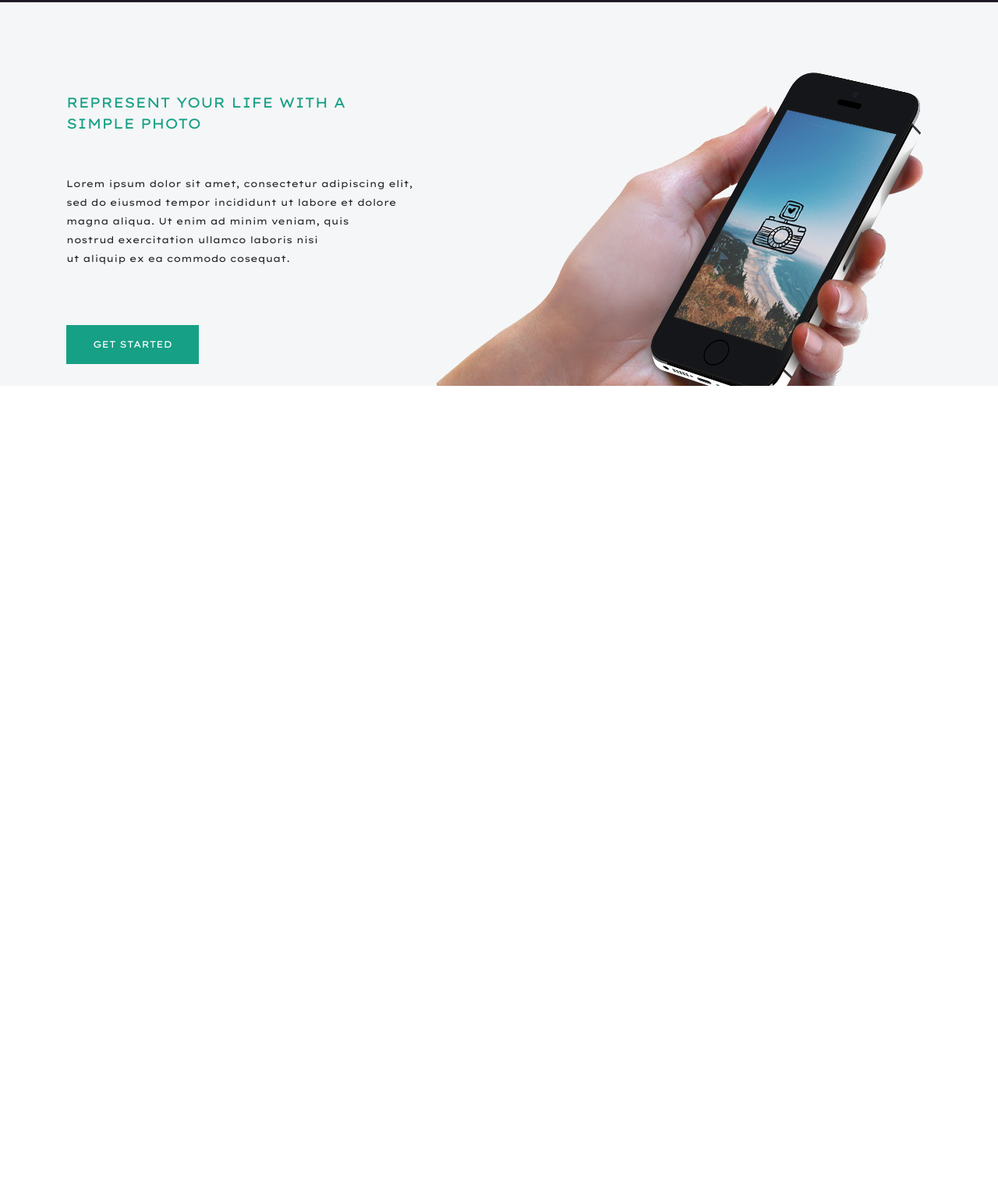
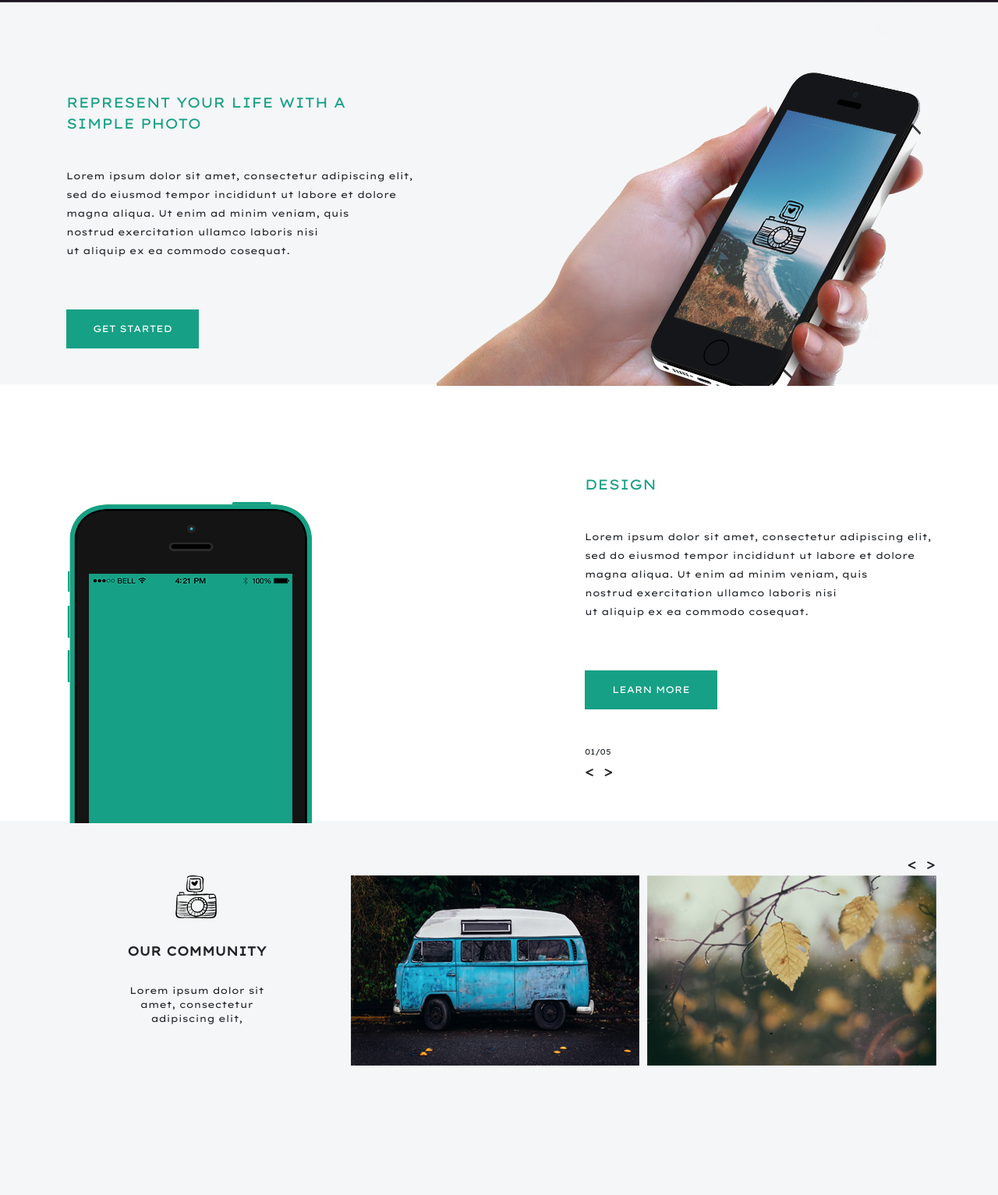
Before and after one commit to przemo88/phototime, a website: page index.html in a window 1280 px wide. Shown: the part 797-2330 px from the top of the page at 78% size. Before the commit the page ends 1292 px from the top, so only its background shows below. Drawn offline with nearby package versions, Linux system fonts and the light colour scheme.

Commit message:
design & community

```diff
--- a/index.html
+++ b/index.html
@@ -15,6 +15,7 @@
     crossorigin="anonymous"></script>
 
 <body>
+    <section>
         <div class="jumbotron jumbotron-fluid">
             <nav class="navbar navbar-expand-lg navbar-light bg-light">
 
@@ -63,6 +64,7 @@
                 </div>
             </div>
         </div>
+    </section>
 
     <section class="row_phone">
         <div class="container">
@@ -71,7 +73,7 @@
                     <span class="phone_title">REPRESENT YOUR LIFE WITH A </br>SIMPLE
                         PHOTO</span></br>
 
-                    <div class="phone_desc_margin">
+                    <div class="section_desc_margin">
                         <span class="phone_desc">
                             Lorem ipsum dolor sit amet, consectetur adipiscing elit,
                             sed do eiusmod tempor incididunt ut labore et dolore
@@ -81,7 +83,7 @@
                         </span>
                     </div>
 
-                    <div class="phone_desc_margin">
+                    <div class="section_desc_margin">
                         <button class="button_phone">GET STARTED</button>
                     </div>
 
@@ -94,6 +96,73 @@
         </div>
     </section>
 
+    <section class="row_design">
+        <div class="container">
+            <div class="row">
+                <div class="col-lg-7 green_phone_margin">
+                    <img src="images/green-phone.png" class="img-fluid">
+                </div>
+                <div class="col-lg-5 phone_margin design_desc">
+                    <span class="phone_title">DESIGN</span></br>
+
+                    <div class="section_desc_margin">
+                        <span class="phone_desc">
+                            Lorem ipsum dolor sit amet, consectetur adipiscing elit,
+                            sed do eiusmod tempor incididunt ut labore et dolore
+                            magna aliqua. Ut enim ad minim veniam, quis</br>
+                            nostrud exercitation ullamco laboris nisi</br>
+                            ut aliquip ex ea commodo cosequat.
+                        </span>
+                    </div>
+
+                    <div class="section_desc_margin">
+                        <button class="button_phone">LEARN MORE</button>
+                    </div>
+
+                    <div class="section_desc_margin">
+                        <span class="numbers">01/05</span>
+
+                        <div class="slide_button">
+                            <>
+                        </div>
+                    </div>
+
+                </div>
+            </div>
+        </div>
+    </section>
+
+    <section class="row_community">
+        <div class="container">
+            <div class="row">
+                <div class="col-lg-12 section_desc_margin">
+                    <div class="slide_button_community">
+                        <>
+                    </div>
+                </div>
+                <div class="col-lg-4 zero_padding mobile_mt">
+                    <div class="col-lg-12">
+                        <img src="images/livello.png" class="offset-lg-5">
+                    </div>
+                    <div class="col-lg-12 community_center community_title">
+                        OUR COMMUNITY
+                    </div>
+                    <div class="col-lg-12 community_center community_desc">
+                        Lorem ipsum dolor sit</br>
+                        amet, consectetur</br>
+                        adipiscing elit,
+                    </div>
+                </div>
+                <div class="col-lg-4 zero_padding mobile_mt">
+                    <img src="images/old-car.png" class="fluid-img">
+                </div>
+                <div class="col-lg-4 zero_padding">
+                    <img src="images/leafs.png" class="fluid-img">
+                </div>
+            </div>
+        </div>
+    </section>
+
 </body>
 
 </html>
--- /dev/null
+++ b/scss/community.scss
@@ -0,0 +1,47 @@
+@import "mixin.scss";
+
+.row_community{
+    @include row_section(480px, #f5f6f7);
+}
+
+.community_center{
+    text-align: center;
+    margin-top: 30px;
+}
+
+.community_title{
+    font-weight: bold;
+    margin-top: 30px;
+}
+
+.community_desc{
+    margin-top: 30px;
+    font-size: 12px;
+}
+
+.slide_button_community{
+     text-align: right;
+     font-size: 20px;
+     letter-spacing: 10px;
+
+    @media(max-width: 768px){
+        margin-top: 750px;
+        text-align: center;
+    }
+}
+
+.mobile_mt{
+
+    @media(max-width: 768px){
+        margin-top: 50px;
+    }
+
+}
+
+.section_desc_margin{
+    padding: 0 !important;
+}
+
+.zero_padding{
+    padding-left: 0px;
+}
--- /dev/null
+++ b/scss/design.scss
@@ -0,0 +1,36 @@
+@import "mixin.scss";
+
+.row_design{
+    @include row_section(560px, #ffffff);
+}
+
+.green_phone_margin{
+    margin-top: 150px;
+
+    @media(max-width: 768px){
+        margin-top: 50px;
+        order: 2;
+    }
+}
+
+.design_desc{
+    @media(max-width: 768px){
+        margin-top: 450px;
+        order: 1;
+    }
+}
+
+.numbers{
+    font-size: 10px;
+
+    @media(max-width:768px){
+        margin-right: 2%;
+    }
+
+}
+
+.slide_button{
+    font-size: 20px;
+    letter-spacing: 10px;
+    margin-top: 0px;
+}
--- a/scss/mixin.scss
+++ b/scss/mixin.scss
@@ -13,3 +13,17 @@
     margin-top: 25px;
     margin-left: $margin;
 }
+
+@mixin row_section($height, $bgcolor){
+    width: 100%;
+    height: $height;
+    background-color: $bgcolor;
+
+    @media(orientation: landscape) and (max-width: 768px){
+        text-align: center;
+     }
+
+     @media(max-width: 768px){
+         text-align: center;
+      }
+}
--- a/scss/phone.scss
+++ b/scss/phone.scss
@@ -1,17 +1,7 @@
 @import "mixin.scss";
 
 .row_phone{
-   width: 100%;
-   background-color: #f5f6f7;
-
-   @media(orientation: landscape) and (max-width: 768px){
-       text-align: center;
-    }
-
-    @media(max-width: 768px){
-        text-align: center;
-     }
-
+   @include row_section(490px,#f5f6f7);
 }
 
 .phone_title{
@@ -27,8 +17,8 @@
     margin-top: 115px;
 }
 
-.phone_desc_margin{
-    margin-top: 50px;
+.section_desc_margin{
+    margin-top: 40px;
 }
 
 .button_phone{
--- a/scss/style.scss
+++ b/scss/style.scss
@@ -2,3 +2,5 @@
 @import "menu.scss";
 @import "jumbotron.scss";
 @import "phone.scss";
+@import "design.scss";
+@import "community";
```
Also changed, not shown: images/green-phone.png (added), images/leafs.png (added), images/old-car.png (added), style.css, 1 other file. Lines whose indentation alone changed are shown as unchanged.
